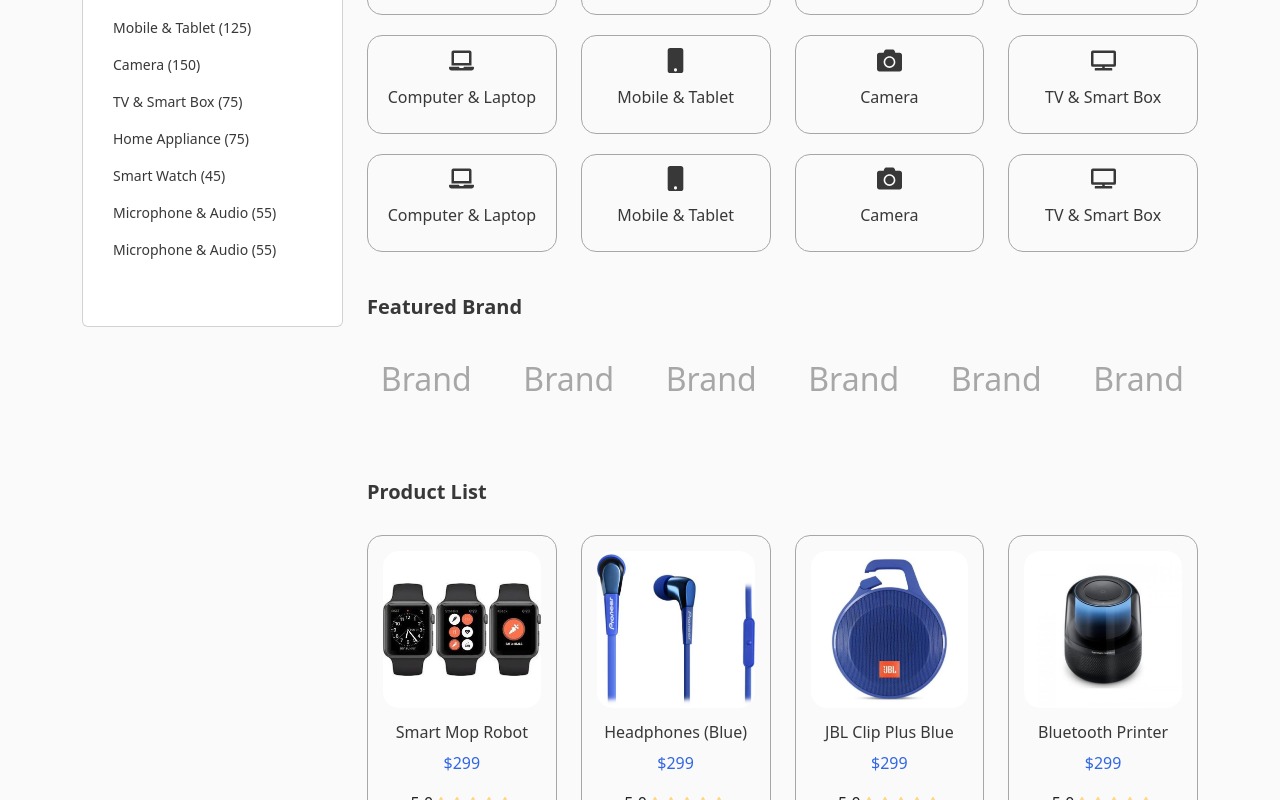
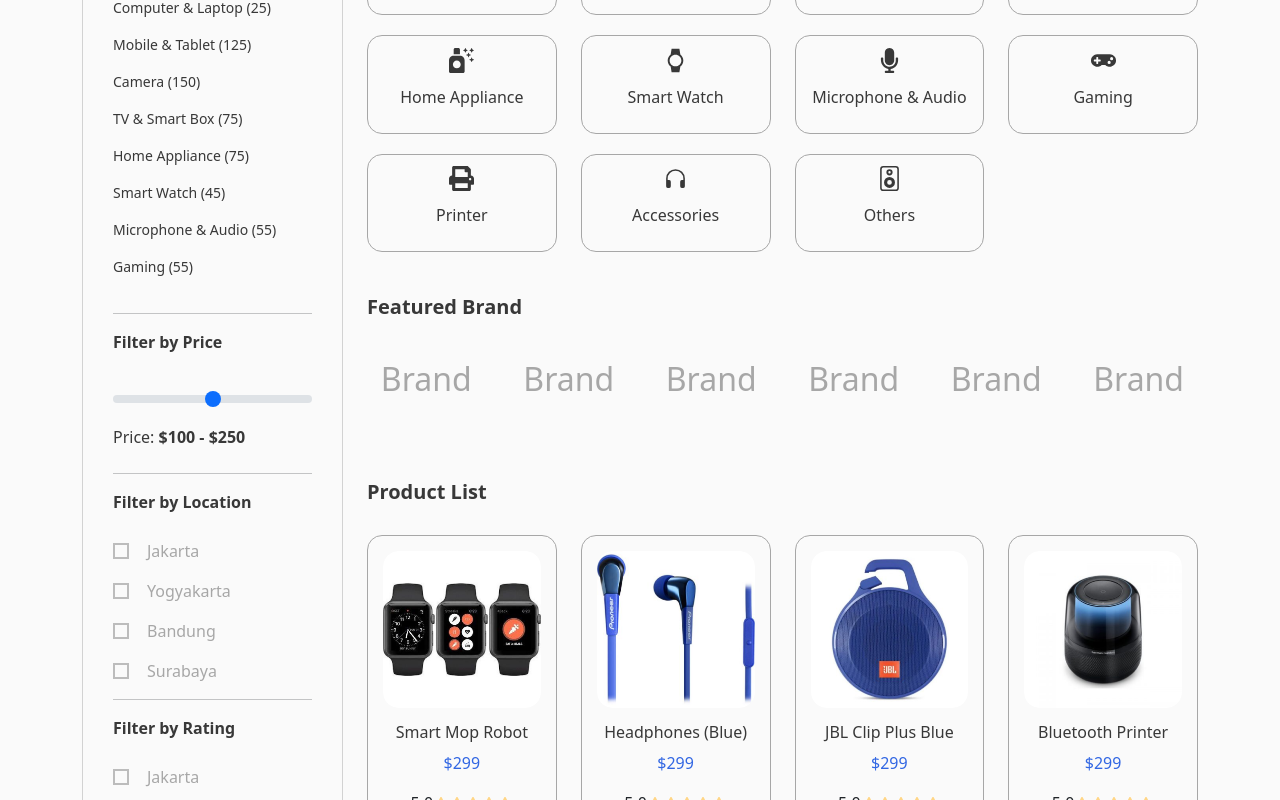
Before and after one commit to AliAon/reagenwireless, a React (Create React App) app: page /product-categories in a window 1280 px wide. Shown: the part 460-1260 px from the top of the page. Built offline with nearby package versions, Linux system fonts and the light colour scheme.

Commit message:
categories page updated

```diff
--- a/src/assets/scss/template/_allcategories.scss
+++ b/src/assets/scss/template/_allcategories.scss
@@ -6,7 +6,7 @@
     line-height: 1.5;
     text-align: left;
   }
-    &__product-list{
+  &__product-list {
     font-size: var(--h6);
     color: var(--color---h3-text-dark);
     font-weight: 700;
@@ -14,42 +14,79 @@
     text-align: left;
   }
 
-
-
-      &__categories-list-container{
-        &::-webkit-scrollbar{
-            background: #D0D0D2;
+  &__categories-list-container {
+    background-color: #fafafa;
+    &::-webkit-scrollbar {
+      background: #d0d0d2;
       border-radius: 10px;
       width: 10px;
     }
     &::-webkit-scrollbar-thumb {
-            background: #3267E3;
+      background: #3267e3;
       border-radius: 10px;
     }
     padding: 30px;
-
   }
-      &__list{
+  &__list {
     list-style: none;
     line-height: 34px;
     padding: 0px;
     height: 300px;
+    background-color: #fafafa;
     overflow: auto;
-          &::-webkit-scrollbar{
-            background: #D0D0D2;
+    &::-webkit-scrollbar {
+      background: #d0d0d2;
       border-radius: 10px;
       width: 10px;
     }
     &::-webkit-scrollbar-thumb {
-            background: #3267E3;
+      background: #3267e3;
       border-radius: 10px;
     }
   }
-      &__title{
+  &__title {
     font-size: var(--font-body-2);
     color: var(--color---h3-text-dark);
-        font-weight: 700;
+    font-weight: 600;
     line-height: 1.5;
+    margin-bottom: 25px;
     text-align: left;
   }
 }
+.price-filter__label {
+  font-size: var(--font-body-2);
+  color: var(--color---h3-text-dark);
+}
+.range-input {
+  padding-top: 20px;
+  padding-bottom: 20px;
+}
+.filter-by-location {
+  &__checkbox{
+    &__btn{
+      @include primary_button;
+      padding-left:60px;
+      padding-top: 15px;
+      padding-bottom: 15px;
+      padding-right:60px;
+      margin-top: 20px;
+    }
+  }
+  &__checkbox .form-check-input {
+    border-radius: 0px;
+    background-color: #fafafa;
+    border-width: 2px;
+  }
+  &__checkbox .form-check-label {
+    padding-left: 10px;
+    font-size: var(--font-body-2) !important;
+    color: var(--color-light-grey) !important;
+  }
+}
+.reset_filter{
+  margin-top: 25px;
+  font-size: var(--font-body-2);
+  color: var(--color-primary);
+  font-weight: 400;
+  line-height: 1.5;
+}
--- a/src/pages/AllCategories.js
+++ b/src/pages/AllCategories.js
@@ -8,9 +8,24 @@ import Brand from "../common/Brand";
 import ProductGridThree from "../components/Home/ProductGridThree";
 import SectionTitle from "../common/SectionTitle";
 import IconTopBox from "../common/IconTopBox";
-import { FaCamera, FaLaptop, FaMobile, FaTv } from "react-icons/fa";
+import Form from "react-bootstrap/Form";
 
+import {
+  FaAirFreshener,
+  FaCamera,
+  FaLaptop,
+  FaMobile,
+  FaMicrophone,
+  FaTv,
+  FaGamepad,
+  FaPrint,
+  FaStar,
+} from "react-icons/fa";
+import { IoMdWatch } from "react-icons/io";
+import { BsHeadphones, BsSpeaker } from "react-icons/bs";
+import InputGroup from "react-bootstrap/InputGroup";
 const AllCategories = () => {
+  const type = "checkbox";
   return (
     <Fragment>
       <Header />
@@ -27,19 +42,99 @@ const AllCategories = () => {
               {/* categories list */}
               <Card>
                 <div className="all-categories__categories-list-container">
-                    <h4 className="all-categories__title">All Categories</h4>
+                  <h4 className="all-categories__title">All Categories</h4>
                   <ul className="all-categories__list">
-                    <li><p>Computer & Laptop (25)</p></li>
-                    <li><p>Mobile & Tablet (125)</p></li>
-                    <li><p>Camera (150)</p></li>
-                    <li><p>TV & Smart Box (75)</p></li>
-                    <li><p>Home Appliance (75)</p></li>
-                    <li><p>Smart Watch (45)</p></li>
-                    <li><p>Microphone & Audio (55)</p></li>
-                    <li><p>Microphone & Audio (55)</p></li>
-                    <li><p>Microphone & Audio (55)</p></li>
+                    <li>
+                      <p>Computer & Laptop (25)</p>
+                    </li>
+                    <li>
+                      <p>Mobile & Tablet (125)</p>
+                    </li>
+                    <li>
+                      <p>Camera (150)</p>
+                    </li>
+                    <li>
+                      <p>TV & Smart Box (75)</p>
+                    </li>
+                    <li>
+                      <p>Home Appliance (75)</p>
+                    </li>
+                    <li>
+                      <p>Smart Watch (45)</p>
+                    </li>
+                    <li>
+                      <p>Microphone & Audio (55)</p>
+                    </li>
+                    <li>
+                      <p>Gaming (55)</p>
+                    </li>
+                    <li>
+                      <p>Printer (55)</p>
+                    </li>
+                  </ul>
+                  <hr className="line" />
+                  <div className="price-filter">
+                    <h4 className="all-categories__title">Filter by Price</h4>
+                    <>
+                      <Form.Range className="range-input" />
+                      <Form.Label className="price-filter__label">
+                        Price: <strong className="all-categories__title">$100 - $250</strong>{" "}
+                      </Form.Label>
+                    </>
+                  </div>
+                  <hr className="line" />
+                  <div className="location-filter">
+                    <h4 className="all-categories__title">
+                      Filter by Location
+                    </h4>
+                    <Form className="filter-by-location__checkbox">
+                      <Form.Group
+                        className="mb-3 "
+                        controlId="formBasicCheckbox">
+                        <Form.Check type="checkbox" label="Jakarta" />
+                      </Form.Group>
+                      <Form.Group
+                        className="mb-3"
+                        controlId="formBasicCheckbox">
+                        <Form.Check type="checkbox"  label="Yogyakarta" />
+                      </Form.Group>
+                      <Form.Group
+                        className="mb-3"
+                        controlId="formBasicCheckbox">
+                        <Form.Check type="checkbox" label="Bandung" />
+                      </Form.Group>
+                      <Form.Group
+                        className="mb-3"
+                        controlId="formBasicCheckbox">
+                        <Form.Check type="checkbox" label="Surabaya" />
+                      </Form.Group>
+                    </Form>
+                  </div>
+                  <hr className="line" />
+                  <div className="location-filter">
+                    <h4 className="all-categories__title">Filter by Rating</h4>
+                    <Form className="filter-by-location__checkbox">
+                      <Form.Group
+                        className="mb-3 "
+                        controlId="formBasicCheckbox">
+                        <Form.Check type="checkbox" label="Jakarta" />
+                      </Form.Group>
 
-                  </ul>
+
+                    </Form>
+                  </div>
+                  <hr className="line" />
+                  <h4 className="all-categories__title">Filter by Brand</h4>
+                  <h4 className="all-categories__title">Filter by Promotion</h4>
+                  <h4 className="all-categories__title">Filter by Payment</h4>
+                  <h4 className="all-categories__title">Filter by Shipment</h4>
+                  <div className="filter-by-location__checkbox__btn-container text-center">
+
+                  <button className="filter-by-location__checkbox__btn ">Filter</button>
+                  <h4 className="all-categories__title reset_filter text-center">Reset Filter</h4>
+
+                  </div>
+
                 </div>
               </Card>
             </Col>
@@ -82,32 +177,32 @@ const AllCategories = () => {
                 <Col lg={3}>
                   <div className="icon-box">
                     <IconTopBox
-                      icon={<FaLaptop color="#383838" size={25} />}
-                      title="Computer & Laptop"
+                      icon={<FaAirFreshener color="#383838" size={25} />}
+                      title="Home Appliance"
                     />
                   </div>
                 </Col>
                 <Col lg={3}>
                   <div className="icon-box">
                     <IconTopBox
-                      icon={<FaMobile color="#383838" size={25} />}
-                      title="Mobile & Tablet"
+                      icon={<IoMdWatch color="#383838" size={25} />}
+                      title="Smart Watch"
                     />
                   </div>
                 </Col>
                 <Col lg={3}>
                   <div className="icon-box">
                     <IconTopBox
-                      icon={<FaCamera color="#383838" size={25} />}
-                      title="Camera"
+                      icon={<FaMicrophone color="#383838" size={25} />}
+                      title="Microphone & Audio"
                     />
                   </div>
                 </Col>
                 <Col lg={3}>
                   <div className="icon-box">
                     <IconTopBox
-                      icon={<FaTv color="#383838" size={25} />}
-                      title="TV & Smart Box "
+                      icon={<FaGamepad color="#383838" size={25} />}
+                      title="Gaming"
                     />
                   </div>
                 </Col>
@@ -116,35 +211,28 @@ const AllCategories = () => {
                 <Col lg={3}>
                   <div className="icon-box">
                     <IconTopBox
-                      icon={<FaLaptop color="#383838" size={25} />}
-                      title="Computer & Laptop"
+                      icon={<FaPrint color="#383838" size={25} />}
+                      title="Printer"
                     />
                   </div>
                 </Col>
                 <Col lg={3}>
                   <div className="icon-box">
                     <IconTopBox
-                      icon={<FaMobile color="#383838" size={25} />}
-                      title="Mobile & Tablet"
+                      icon={<BsHeadphones color="#383838" size={25} />}
+                      title="Accessories"
                     />
                   </div>
                 </Col>
                 <Col lg={3}>
                   <div className="icon-box">
                     <IconTopBox
-                      icon={<FaCamera color="#383838" size={25} />}
-                      title="Camera"
+                      icon={<BsSpeaker color="#383838" size={25} />}
+                      title="Others"
                     />
                   </div>
                 </Col>
-                <Col lg={3}>
-                  <div className="icon-box">
-                    <IconTopBox
-                      icon={<FaTv color="#383838" size={25} />}
-                      title="TV & Smart Box "
-                    />
-                  </div>
-                </Col>
+                <Col lg={3}></Col>
               </Row>
               <h5 className="mt--40 all-categories__featured-brand">
                 Featured Brand
```
Lines whose indentation alone changed are shown as unchanged.
